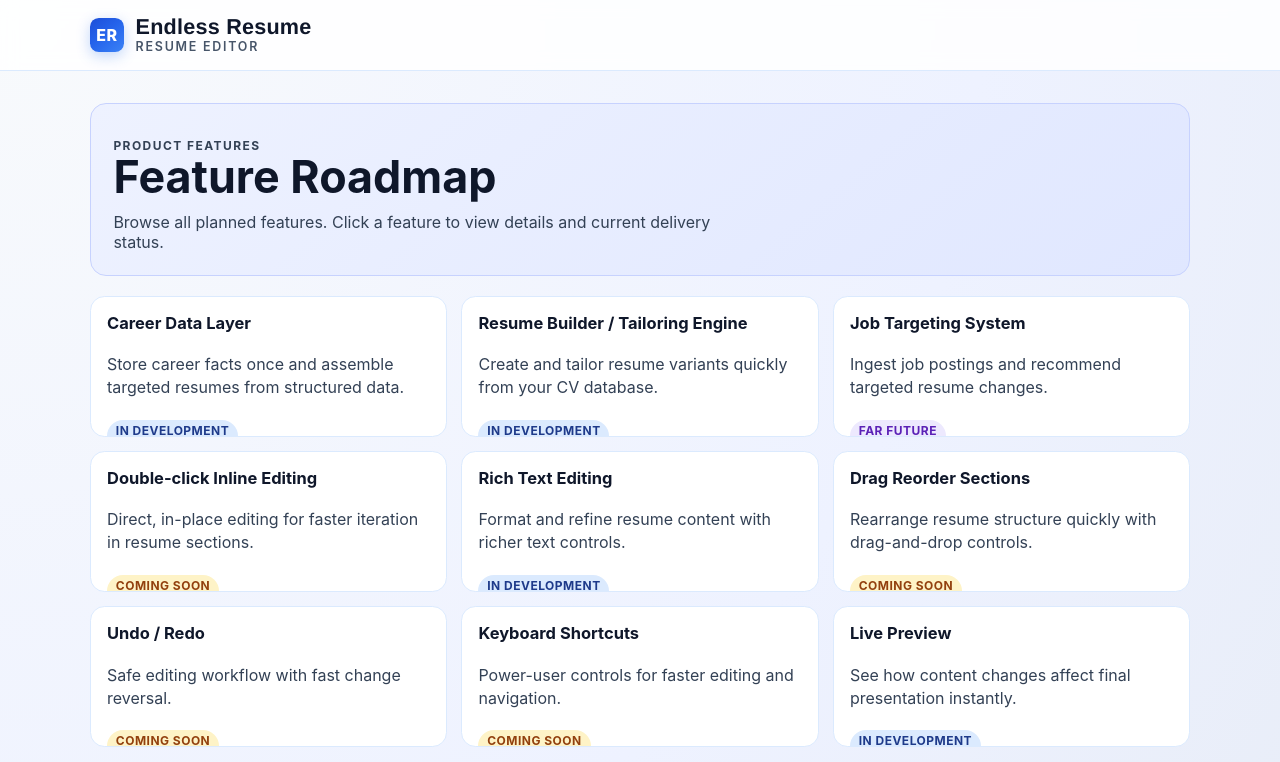
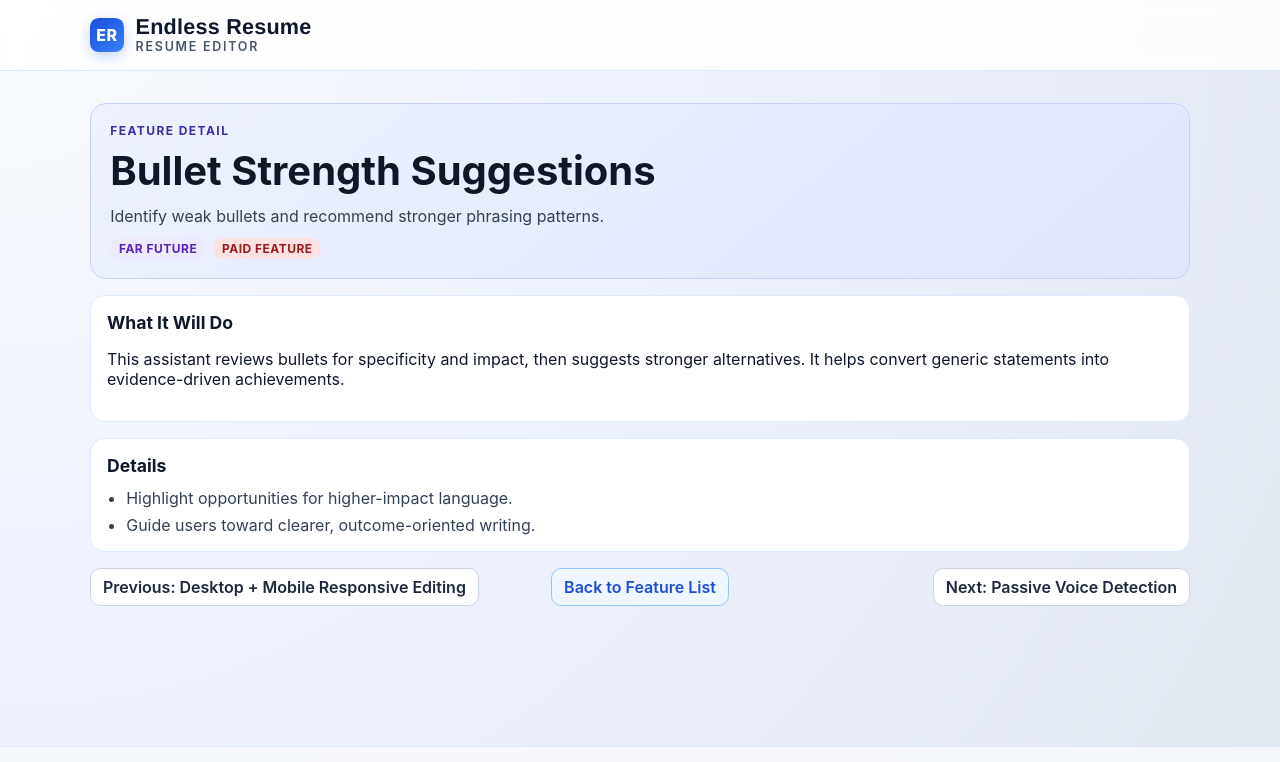
Before and after one commit to alexanderdombroski/resume-project, a Nuxt app in the folder packages/bakeoff2/: page /features/bullet-strength-suggestions in a window 1280 px wide. Shown: the top 762 px of the page. Built offline with nearby package versions, Linux system fonts and the light colour scheme.

Commit message:
feat: add feature list page

```diff
--- a/packages/bakeoff2/app/data/features.ts
+++ b/packages/bakeoff2/app/data/features.ts
@@ -5,6 +5,8 @@ export type FeatureItem = {
   title: string;
   status: FeatureStatus;
   summary: string;
+  access: 'free' | 'paid';
+  explanation: string[];
   details: string[];
 };
 
@@ -14,6 +16,11 @@ export const features: FeatureItem[] = [
     title: 'Career Data Layer',
     status: 'in-development',
     summary: 'Store career facts once and assemble targeted resumes from structured data.',
+    access: 'free',
+    explanation: [
+      'This feature turns your resume workflow into a reusable data system. Instead of rewriting achievements for every role, you maintain one source of truth for your experience, skills, and supporting context.',
+      'From there, targeted resumes are assembled with the right slices of your background. That should reduce repetitive editing and make it easier to keep content accurate across all versions.',
+    ],
     details: [
       'Central profile for contact info, summary, skills, education, certifications, and publications.',
       'Rich experience entries including responsibilities, achievements, metrics, keywords, and project context.',
@@ -25,6 +32,11 @@ export const features: FeatureItem[] = [
     title: 'Resume Builder / Tailoring Engine',
     status: 'in-development',
     summary: 'Create and tailor resume variants quickly from your CV database.',
+    access: 'free',
+    explanation: [
+      'The tailoring engine is focused on speed and control when adapting a resume to a specific posting. You can quickly switch summaries, reorder sections, and tune which bullets are shown.',
+      'Its goal is to keep customization lightweight so each application can be targeted without creating formatting debt or maintaining many disconnected documents.',
+    ],
     details: [
       'Create resumes from saved career data with section-level control.',
       'Instantly include/exclude bullets and reorder sections.',
@@ -36,6 +48,11 @@ export const features: FeatureItem[] = [
     title: 'Job Targeting System',
     status: 'far-future',
     summary: 'Ingest job postings and recommend targeted resume changes.',
+    access: 'paid',
+    explanation: [
+      'This system analyzes job descriptions and identifies what matters most for a target role, including required skills, language patterns, and expected responsibilities.',
+      'It then recommends concrete resume updates, like missing keywords and stronger bullet selection, so tailoring decisions are guided by evidence instead of guesswork.',
+    ],
     details: [
       'Supports pasted descriptions and imported posting URLs.',
       'Extract required and preferred skills, responsibilities, ATS phrases, and seniority signals.',
@@ -47,6 +64,10 @@ export const features: FeatureItem[] = [
     title: 'Double-click Inline Editing',
     status: 'coming-soon',
     summary: 'Direct, in-place editing for faster iteration in resume sections.',
+    access: 'free',
+    explanation: [
+      'Inline editing lets you modify resume text exactly where it appears, without opening extra forms or context panels. This keeps editing fluid and reduces friction for quick revisions.',
+    ],
     details: [
       'Edit text where it appears without opening separate modal workflows.',
       'Reduce context switching while revising bullets and section copy.',
@@ -57,6 +78,10 @@ export const features: FeatureItem[] = [
     title: 'Rich Text Editing',
     status: 'in-development',
     summary: 'Format and refine resume content with richer text controls.',
+    access: 'free',
+    explanation: [
+      'Rich text editing supports nuanced formatting and structure while preserving professional output quality. The focus is on making content expressive without introducing layout instability.',
+    ],
     details: [
       'Supports nuanced content updates beyond plain text entry.',
       'Designed to preserve clean, professional export formatting.',
@@ -67,6 +92,10 @@ export const features: FeatureItem[] = [
     title: 'Drag Reorder Sections',
     status: 'coming-soon',
     summary: 'Rearrange resume structure quickly with drag-and-drop controls.',
+    access: 'free',
+    explanation: [
+      'This feature enables rapid restructuring of your resume for different applications. By dragging sections into priority order, you can emphasize the most relevant experience in seconds.',
+    ],
     details: [
       'Change section order based on each job target.',
       'Make structural adjustments without rewriting content.',
@@ -77,6 +106,10 @@ export const features: FeatureItem[] = [
     title: 'Undo / Redo',
     status: 'coming-soon',
     summary: 'Safe editing workflow with fast change reversal.',
+    access: 'free',
+    explanation: [
+      'Undo and redo provide confidence while iterating on wording and structure. You can test bold edits, then revert or restore without losing momentum.',
+    ],
     details: [
       'Undo accidental edits and redo intentional updates.',
       'Encourages experimentation while preserving control.',
@@ -87,6 +120,10 @@ export const features: FeatureItem[] = [
     title: 'Keyboard Shortcuts',
     status: 'coming-soon',
     summary: 'Power-user controls for faster editing and navigation.',
+    access: 'free',
+    explanation: [
+      'Keyboard shortcuts are designed for high-frequency editing workflows. They reduce repetitive mouse actions so advanced users can move through draft refinement much faster.',
+    ],
     details: [
       'Reduce mouse-heavy interactions in common editing flows.',
       'Accelerate repetitive actions for high-volume tailoring.',
@@ -97,6 +134,10 @@ export const features: FeatureItem[] = [
     title: 'Live Preview',
     status: 'in-development',
     summary: 'See how content changes affect final presentation instantly.',
+    access: 'free',
+    explanation: [
+      'Live preview keeps output visibility in sync with edits, which helps users spot formatting issues early. It shortens the cycle between writing, checking, and polishing.',
+    ],
     details: [
       'Preview output while editing content and structure.',
       'Reduce export-revise loops during finalization.',
@@ -107,6 +148,10 @@ export const features: FeatureItem[] = [
     title: 'Zoom Modes',
     status: 'far-future',
     summary: 'Scale workspace and preview for dense or detailed edits.',
+    access: 'free',
+    explanation: [
+      'Zoom modes improve readability and precision in both macro layout checks and detailed line-level edits. They are especially helpful for larger resumes and smaller screens.',
+    ],
     details: [
       'Support multiple zoom levels for layout checks.',
       'Improve readability across large and compact displays.',
@@ -117,6 +162,10 @@ export const features: FeatureItem[] = [
     title: 'Desktop + Mobile Responsive Editing',
     status: 'in-development',
     summary: 'Edit resumes reliably across desktop and mobile viewports.',
+    access: 'free',
+    explanation: [
+      'Responsive editing adapts the interface for different device sizes while preserving core functionality. The goal is to keep the editing experience usable and consistent on mobile and desktop.',
+    ],
     details: [
       'Adapt workspace interactions to smaller screens.',
       'Maintain editing clarity without sacrificing controls.',
@@ -127,6 +176,10 @@ export const features: FeatureItem[] = [
     title: 'Bullet Strength Suggestions',
     status: 'far-future',
     summary: 'Identify weak bullets and recommend stronger phrasing patterns.',
+    access: 'paid',
+    explanation: [
+      'This assistant reviews bullets for specificity and impact, then suggests stronger alternatives. It helps convert generic statements into evidence-driven achievements.',
+    ],
     details: [
       'Highlight opportunities for higher-impact language.',
       'Guide users toward clearer, outcome-oriented writing.',
@@ -137,6 +190,10 @@ export const features: FeatureItem[] = [
     title: 'Passive Voice Detection',
     status: 'far-future',
     summary: 'Flag passive phrasing that weakens resume impact.',
+    access: 'paid',
+    explanation: [
+      'Passive voice detection highlights wording that reduces clarity or ownership in accomplishments. Suggestions encourage active phrasing that reads more directly to hiring teams.',
+    ],
     details: [
       'Encourage direct, active voice in bullets and summaries.',
       'Improve readability and confidence of final copy.',
@@ -147,6 +204,10 @@ export const features: FeatureItem[] = [
     title: 'Weak Verb Detection',
     status: 'far-future',
     summary: 'Detect low-impact verbs and suggest stronger alternatives.',
+    access: 'paid',
+    explanation: [
+      'This feature flags low-signal verbs and recommends action verbs with stronger hiring relevance. The intent is to improve perceived ownership and outcome orientation.',
+    ],
     details: [
       'Spot generic phrasing in repetitive bullet patterns.',
       'Promote action-focused language tailored to outcomes.',
@@ -157,6 +218,10 @@ export const features: FeatureItem[] = [
     title: 'Quantify Achievements Prompts',
     status: 'far-future',
     summary: 'Prompt users to add metrics and measurable outcomes.',
+    access: 'paid',
+    explanation: [
+      'Quantification prompts help users add numbers and business impact where possible. That improves credibility by turning responsibilities into measurable results.',
+    ],
     details: [
       'Help convert responsibilities into quantifiable achievements.',
       'Encourage stronger evidence in hiring-facing content.',
@@ -167,6 +232,10 @@ export const features: FeatureItem[] = [
     title: 'Grammar and Spelling Checks',
     status: 'coming-soon',
     summary: 'Catch writing errors before exporting resumes.',
+    access: 'free',
+    explanation: [
+      'Built-in grammar and spelling checks reduce avoidable errors before a resume is submitted. It acts as a final quality pass to improve polish and readability.',
+    ],
     details: [
       'Spot common grammar and spelling mistakes in editor flow.',
       'Improve polish before sharing with recruiters.',
@@ -177,6 +246,10 @@ export const features: FeatureItem[] = [
     title: 'Print-to-PDF Export',
     status: 'in-development',
     summary: 'Export resumes to PDF using browser print styles.',
+    access: 'free',
+    explanation: [
+      'Print-to-PDF export uses optimized print styles to produce clean, consistent resume files. This keeps the delivery format practical for most application portals and recruiter workflows.',
+    ],
     details: [
       'Use print-first styling to generate recruiter-ready PDFs.',
       'Preserve layout fidelity for common application workflows.',
@@ -187,6 +260,10 @@ export const features: FeatureItem[] = [
     title: 'Resume Height Indicator',
     status: 'coming-soon',
     summary: 'Show whether output fits expected one-page or two-page bounds.',
+    access: 'free',
+    explanation: [
+      'The height indicator warns when content exceeds intended page boundaries. It helps users maintain a concise layout and avoid surprise overflow in final exports.',
+    ],
     details: [
       'Measure printed layout against physical page constraints.',
       'Warn when content overflows target document length.',
@@ -197,6 +274,10 @@ export const features: FeatureItem[] = [
     title: 'OAuth Account Linking',
     status: 'coming-soon',
     summary: 'Associate resumes with authenticated user accounts.',
+    access: 'free',
+    explanation: [
+      'OAuth linking ties resume data to secure user identities and enables persistent account ownership. It also establishes the foundation for safer multi-device access.',
+    ],
     details: [
       'Provide secure ownership of resume collections.',
       'Enable persistent user-specific resume management.',
@@ -207,6 +288,10 @@ export const features: FeatureItem[] = [
     title: 'Resume Templates',
     status: 'far-future',
     summary: 'Save and reuse layout and style presets across resumes.',
+    access: 'paid',
+    explanation: [
+      'Templates let users standardize visual structure for different job tracks. They speed up new resume creation while keeping formatting consistent across variants.',
+    ],
     details: [
       'Create template baselines for different job families.',
       'Apply consistent visual structure across versions.',
@@ -217,6 +302,10 @@ export const features: FeatureItem[] = [
     title: 'Markdown Export',
     status: 'far-future',
     summary: 'Export resume content in Markdown format.',
+    access: 'paid',
+    explanation: [
+      'Markdown export supports developer-oriented and documentation-based workflows. It enables easier version control and integration with text-first publishing pipelines.',
+    ],
     details: [
       'Enable text-first workflows and version control compatibility.',
       'Support publishing or conversion pipelines.',
@@ -227,6 +316,10 @@ export const features: FeatureItem[] = [
     title: 'DOCX Export',
     status: 'far-future',
     summary: 'Generate downloadable DOCX resume files.',
+    access: 'paid',
+    explanation: [
+      'DOCX export provides editable documents for workflows that require Microsoft Word compatibility. This is useful for collaborative editing with coaches or recruiters.',
+    ],
     details: [
       'Offer editable document output for external collaboration.',
       'Support employer workflows that prefer Word documents.',
@@ -237,6 +330,10 @@ export const features: FeatureItem[] = [
     title: 'HTML Export',
     status: 'far-future',
     summary: 'Publish shareable HTML versions of resumes.',
+    access: 'paid',
+    explanation: [
+      'HTML export makes resumes easy to publish and share as web pages. It supports personal branding and direct-link distribution outside traditional document formats.',
+    ],
     details: [
       'Create web-viewable resume pages for quick sharing.',
       'Enable personal hosted resume experiences.',
@@ -247,6 +344,10 @@ export const features: FeatureItem[] = [
     title: 'Import Bullets from LinkedIn',
     status: 'far-future',
     summary: 'Bootstrap resume drafts by importing profile data.',
+    access: 'paid',
+    explanation: [
+      'LinkedIn import accelerates onboarding by turning existing profile content into editable resume drafts. It reduces startup effort for users who already maintain profile data.',
+    ],
     details: [
       'Pull experience bullets as a starting point for editing.',
       'Reduce first-draft setup effort for new users.',
@@ -257,6 +358,10 @@ export const features: FeatureItem[] = [
     title: 'Shared Team Editing',
     status: 'far-future',
     summary: 'Enable collaborative editing for coaches and recruiters.',
+    access: 'paid',
+    explanation: [
+      'Shared team editing allows trusted collaborators to review and improve resume content together. It is intended for coaching, recruiting, and iterative feedback workflows.',
+    ],
     details: [
       'Support multi-user access for feedback and iteration.',
       'Enable shared workflows for career support teams.',
@@ -273,3 +378,7 @@ export function featureStatusLabel(status: FeatureStatus) {
   if (status === 'coming-soon') return 'Coming Soon';
   return 'Far Future';
 }
+
+export function featureAccessLabel(access: FeatureItem['access']) {
+  return access === 'paid' ? 'Paid Feature' : 'Free Feature';
+}
--- a/packages/bakeoff2/app/pages/features/[slug].vue
+++ b/packages/bakeoff2/app/pages/features/[slug].vue
@@ -4,10 +4,20 @@
       <p class="eyebrow">Feature Detail</p>
       <h1>{{ feature.title }}</h1>
       <p class="summary">{{ feature.summary }}</p>
-      <span class="status" :class="`status-${feature.status}`">
-        {{ featureStatusLabel(feature.status) }}
-      </span>
+      <div class="badges">
+        <span class="status" :class="`status-${feature.status}`">
+          {{ featureStatusLabel(feature.status) }}
+        </span>
+        <span class="access" :class="`access-${feature.access}`">
+          {{ featureAccessLabel(feature.access) }}
+        </span>
+      </div>
     </header>
+
+    <section class="detail-body">
+      <h2>What It Will Do</h2>
+      <p v-for="paragraph in feature.explanation" :key="paragraph">{{ paragraph }}</p>
+    </section>
 
     <section class="detail-body">
       <h2>Details</h2>
@@ -16,17 +26,29 @@
       </ul>
     </section>
 
-    <NuxtLink to="/features" class="back-link">Back to all features</NuxtLink>
+    <nav class="feature-nav" aria-label="Feature navigation">
+      <NuxtLink v-if="previousFeature" :to="`/features/${previousFeature.slug}`" class="nav-btn">
+        Previous: {{ previousFeature.title }}
+      </NuxtLink>
+      <span v-else class="nav-btn nav-btn-muted">Previous: None</span>
+
+      <NuxtLink to="/features" class="back-btn">Back to Feature List</NuxtLink>
+
+      <NuxtLink v-if="nextFeature" :to="`/features/${nextFeature.slug}`" class="nav-btn nav-btn-next">
+        Next: {{ nextFeature.title }}
+      </NuxtLink>
+      <span v-else class="nav-btn nav-btn-muted">Next: None</span>
+    </nav>
   </section>
 
   <section v-else class="feature-detail">
     <p>Feature not found.</p>
-    <NuxtLink to="/features" class="back-link">Back to all features</NuxtLink>
+    <NuxtLink to="/features" class="back-btn">Back to Feature List</NuxtLink>
   </section>
 </template>
 
 <script setup lang="ts">
-import { featureStatusLabel, getFeatureBySlug } from '../../data/features';
+import { featureAccessLabel, featureStatusLabel, features, getFeatureBySlug } from '../../data/features';
 
 defineOptions({
   name: 'FeatureDetailPage',
@@ -35,6 +57,15 @@ defineOptions({
 const route = useRoute();
 const slug = computed(() => String(route.params.slug || ''));
 const feature = computed(() => getFeatureBySlug(slug.value));
+const featureIndex = computed(() => features.findIndex((item) => item.slug === slug.value));
+const previousFeature = computed(() => {
+  if (featureIndex.value <= 0) return null;
+  return features[featureIndex.value - 1];
+});
+const nextFeature = computed(() => {
+  if (featureIndex.value < 0 || featureIndex.value >= features.length - 1) return null;
+  return features[featureIndex.value + 1];
+});
 </script>
 
 <style scoped>
@@ -69,6 +100,13 @@ h1 {
   color: #334155;
 }
 
+.badges {
+  margin-top: 0.75rem;
+  display: flex;
+  gap: 0.45rem;
+  flex-wrap: wrap;
+}
+
 .detail-body {
   background: #fff;
   border: 1px solid #dbeafe;
@@ -90,7 +128,17 @@ h1 {
 }
 
 .status {
-  margin-top: 0.75rem;
+  width: fit-content;
+  font-size: 0.75rem;
+  font-weight: 700;
+  letter-spacing: 0.04em;
+  text-transform: uppercase;
+  border-radius: 999px;
+  padding: 0.2rem 0.55rem;
+  display: inline-flex;
+}
+
+.access {
   width: fit-content;
   font-size: 0.75rem;
   font-weight: 700;
@@ -116,13 +164,72 @@ h1 {
   color: #5b21b6;
 }
 
-.back-link {
+.access-free {
+  background: #dcfce7;
+  color: #166534;
+}
+
+.access-paid {
+  background: #fee2e2;
+  color: #991b1b;
+}
+
+.back-btn {
+  width: fit-content;
+  border: 1px solid #93c5fd;
+  background: #eff6ff;
   color: #1d4ed8;
   text-decoration: none;
   font-weight: 600;
+  border-radius: 0.65rem;
+  padding: 0.5rem 0.75rem;
 }
 
-.back-link:hover {
-  text-decoration: underline;
+.back-btn:hover {
+  background: #dbeafe;
+}
+
+.feature-nav {
+  display: grid;
+  grid-template-columns: 1fr auto 1fr;
+  gap: 0.7rem;
+  align-items: center;
+}
+
+.nav-btn {
+  text-decoration: none;
+  border: 1px solid #cbd5e1;
+  background: #fff;
+  color: #1e293b;
+  border-radius: 0.65rem;
+  padding: 0.5rem 0.75rem;
+  font-weight: 600;
+  display: inline-flex;
+  justify-self: start;
+  width: fit-content;
+}
+
+.nav-btn:hover {
+  background: #f8fafc;
+}
+
+.nav-btn-next {
+  justify-self: end;
+}
+
+.nav-btn-muted {
+  color: #94a3b8;
+  background: #f8fafc;
+  border-color: #e2e8f0;
+}
+
+@media (max-width: 900px) {
+  .feature-nav {
+    grid-template-columns: 1fr;
+  }
+
+  .nav-btn-next {
+    justify-self: start;
+  }
 }
 </style>
--- a/packages/bakeoff2/app/pages/features.vue
+++ b/packages/bakeoff2/app/pages/features/index.vue
@@ -24,7 +24,7 @@
 </template>
 
 <script setup lang="ts">
-import { featureStatusLabel, features } from '../data/features';
+import { featureStatusLabel, features } from '../../data/features';
 
 defineOptions({
   name: 'FeaturesPage',
```
